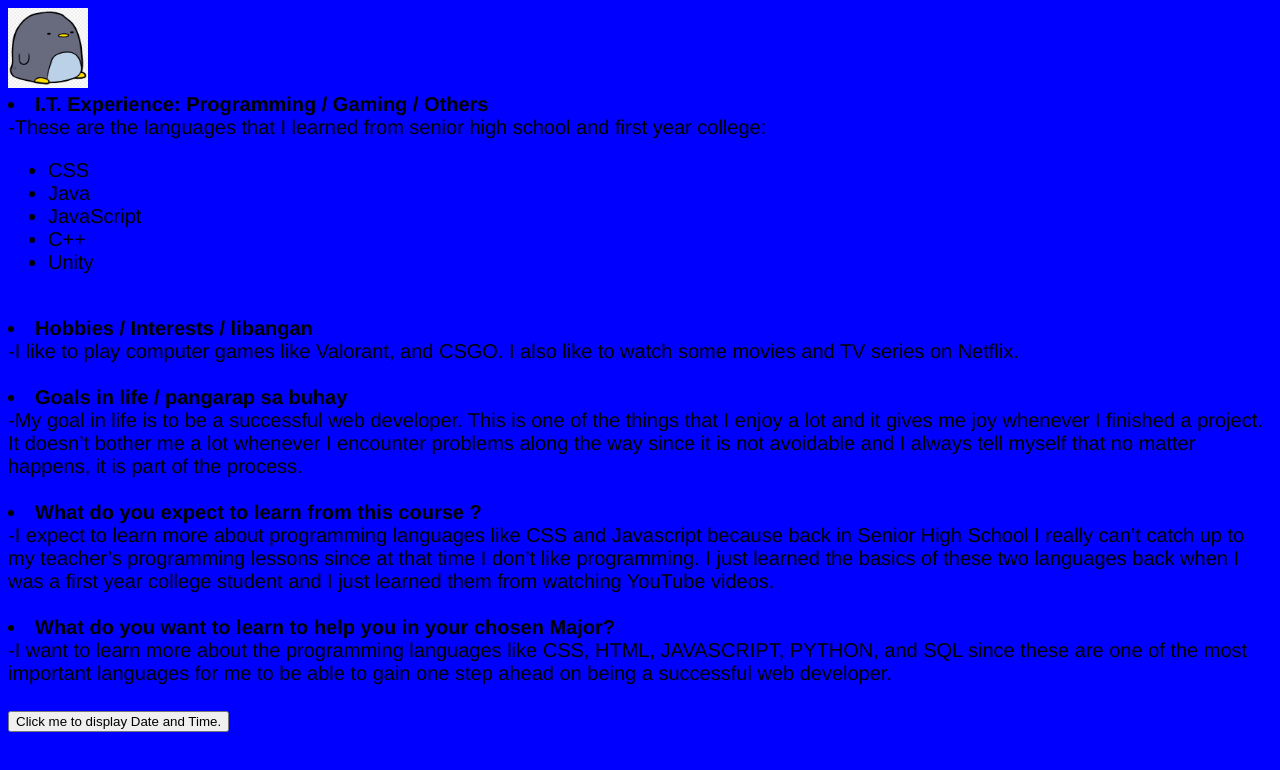
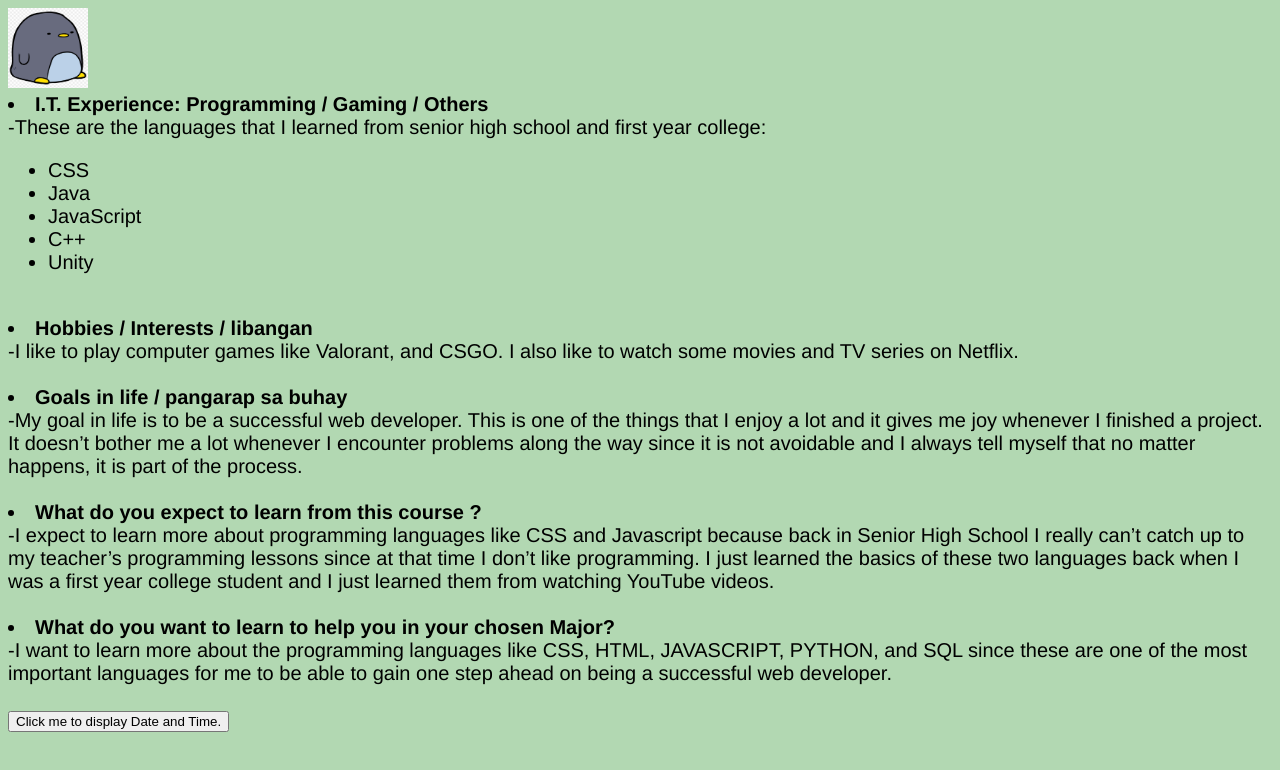
Before and after one commit to abpalma/abpalma.github.io, a plain HTML site: page index.html in a window 1280 px wide. Drawn offline with Linux system fonts and the light colour scheme.

Commit message:
Update style.css

```diff
--- a/style.css
+++ b/style.css
@@ -1,7 +1,7 @@
 
         body {
             font-size: 20px;
-            background-color: blue;
+            background-color: rgba(0,128,0,0.3);
             font-family: "Helvetica", sans-serif;
         }
         background{
```
